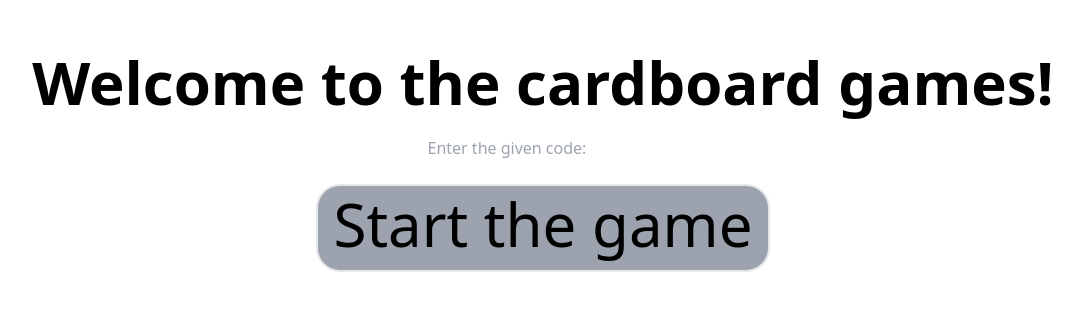
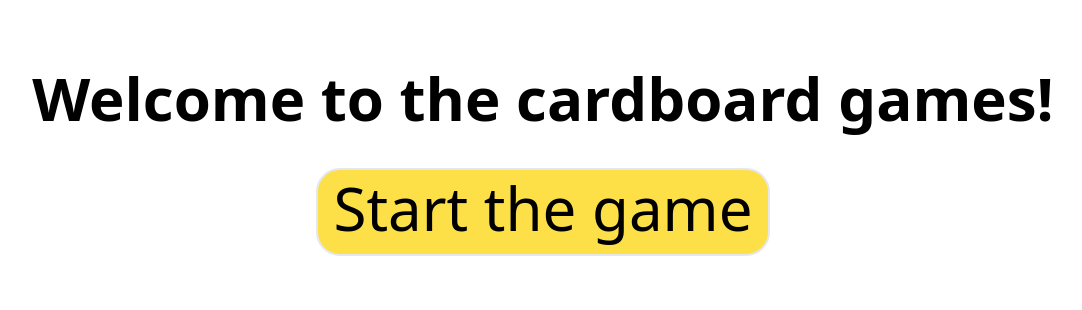
Before and after one commit to ElmuUuU/juniorwebdevelopment, a Next.js app: page / in a window 1280 px wide. Shown: the part 238-548 px from the top of the page, without its empty margins (97-1179 px from the left). Built offline with nearby package versions, Linux system fonts and the light colour scheme.

Commit message:
Update Hero.tsx

```diff
--- a/components/Hero.tsx
+++ b/components/Hero.tsx
@@ -5,9 +5,8 @@ function Hero() {
   return (
     <div className="flex flex-col items-center justify-center w-full flex-1 px-20 text-center">
       <h1 className="text-6xl font-bold">Welcome to the cardboard games!</h1>
-      <input className="mt-4 py-2 p-4" placeholder="Enter the given code:" />
       <Link href="/Games">
-        <p className="mt-4 text-6xl font bold border-2 rounded-3xl pt-2 p-4 bg-gray-400 cursor-pointer">
+        <p className="mt-10 text-6xl font bold border-2 rounded-3xl pt-2 p-4 bg-yellow-300 cursor-pointer">
           Start the game
         </p>
       </Link>
```
